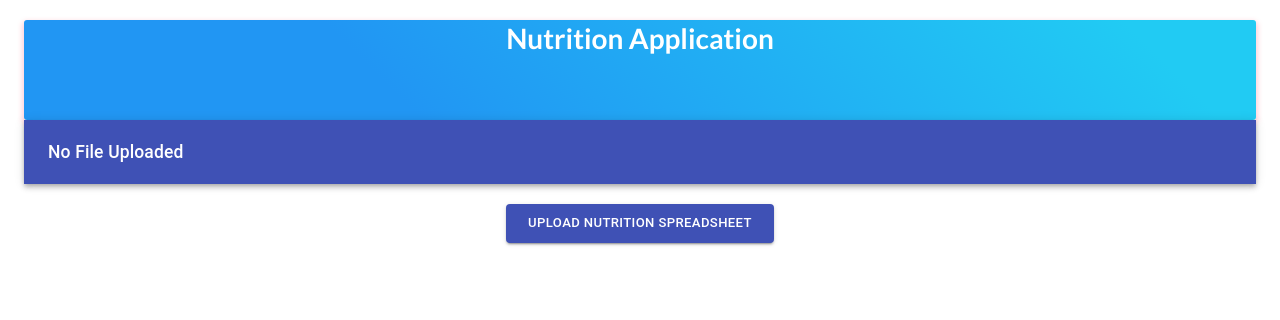
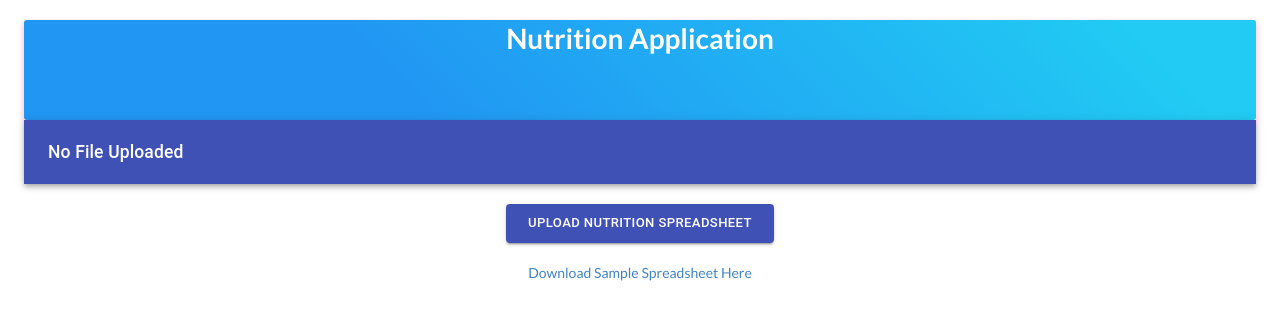
Before and after one commit to sabetech/nutrition, a React (Create React App) app: page / in a window 1280 px wide. Shown: the top 320 px of the page. Built offline with nearby package versions, Linux system fonts and the light colour scheme.

Commit message:
Downloadable Sample Spreadsheet

```diff
--- a/src/Pages/Home/home.js
+++ b/src/Pages/Home/home.js
@@ -48,6 +48,7 @@ const classes = useStyles();
         {
         !uploaded &&
 
+        <>
           <JsUploadSpreadsheet
               stateMutator={setUploadState}
               spreadSheetMutator={setSpreadsheetData}
@@ -57,7 +58,10 @@ const classes = useStyles();
               setFileName={setFileName}
               setAlimentOptions={setAlimentOptions}
           />
-
+          <div style={{marginTop:20}}>
+            <a href="PHASE 2_Démo -12 sep.xlsx" >Download Sample Spreadsheet Here</a>
+          </div>
+        </>
 
         }
 
```
Also changed, not shown: package.json (+5 -5 lines), 1 other file (tests, documents, lock files or other folders). Lines whose indentation alone changed are shown as unchanged.
